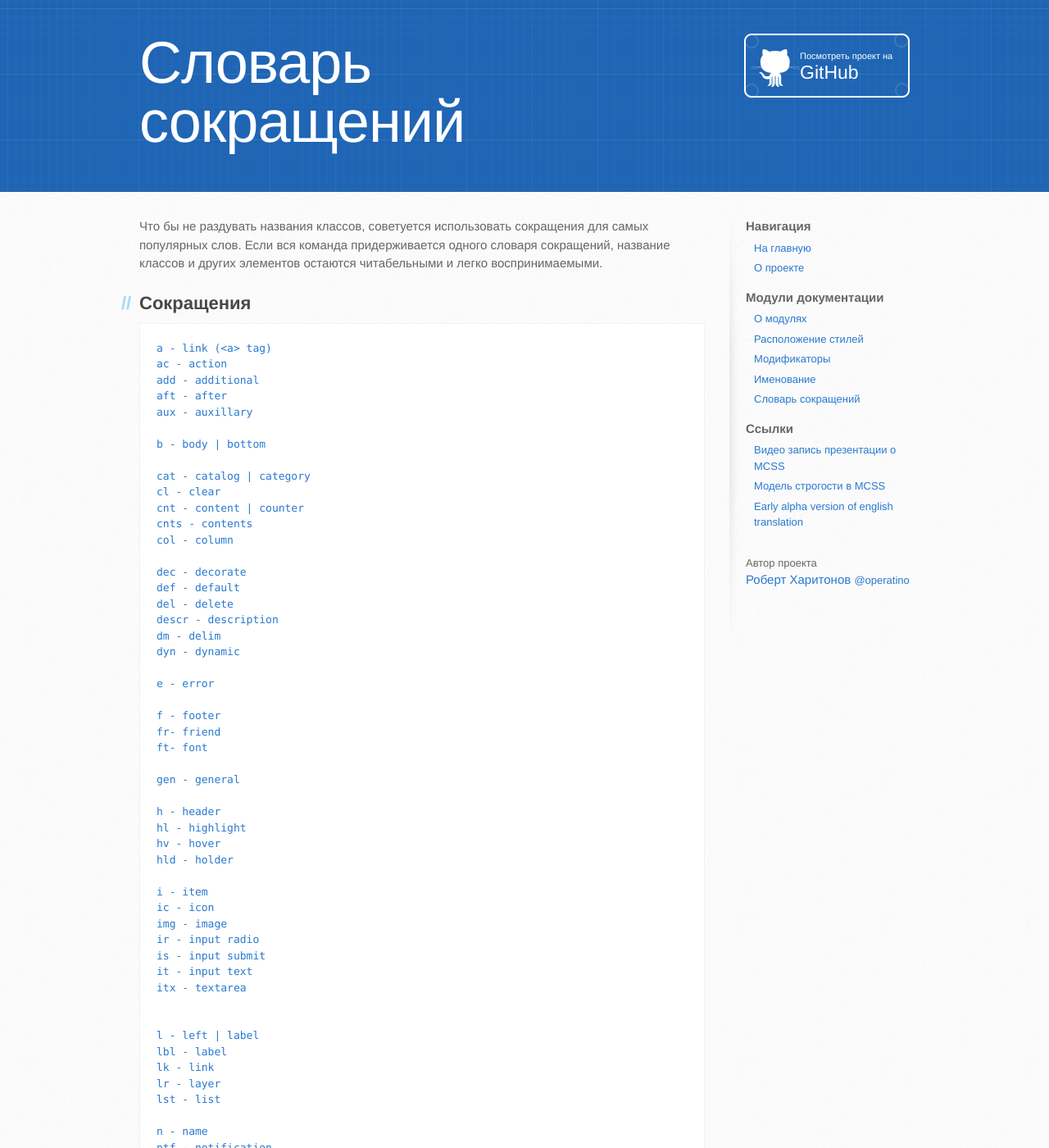
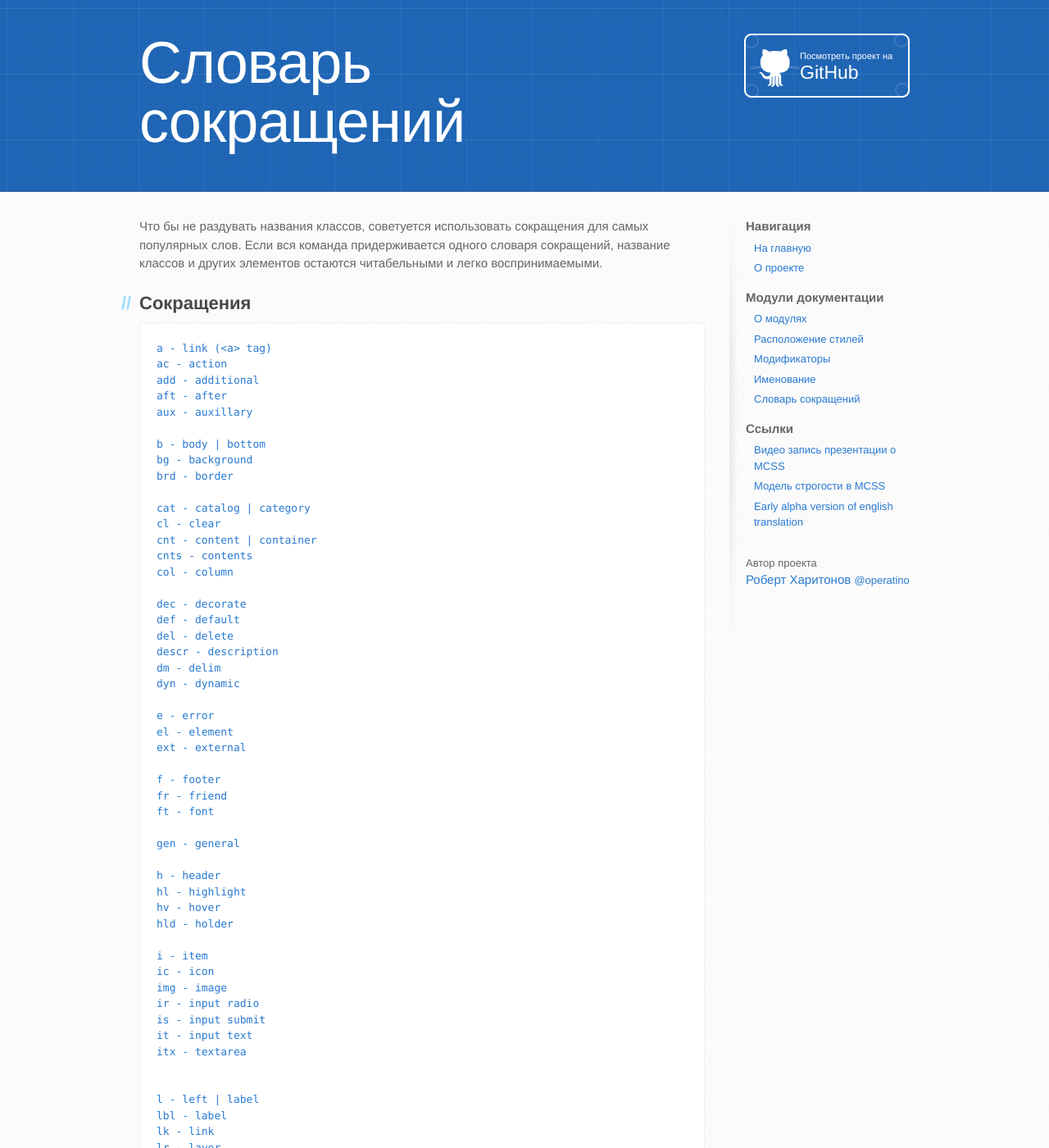
Before and after one commit to robhrt7/MCSS, a Jekyll site: the page built from modules/shorthand_dictionary.md, in a window 1280 px wide and 1400 px high. Shown: the whole window at 82% size. Built offline with Jekyll 4.4.1, drawn with Linux system fonts in a browser that asks for light colours; Markdown is read by kramdown in place of the engine named in the settings; comment, search, counter and statistics services are not loaded; some of the changed text lies outside the part shown.

Commit message:
Update shorthand_dictionary.md, Issue #7

```diff
--- a/modules/shorthand_dictionary.md
+++ b/modules/shorthand_dictionary.md
@@ -16,10 +16,12 @@ context: inner-page
     aux - auxillary
 
     b - body | bottom
+    bg - background
+    brd - border
 
     cat - catalog | category
     cl - clear
-    cnt - content | counter
+    cnt - content | container
     cnts - contents
     col - column
 
@@ -31,10 +33,12 @@ context: inner-page
     dyn - dynamic
 
     e - error
+    el - element
+    ext - external
 
     f - footer
-    fr- friend
-    ft- font
+    fr - friend
+    ft - font
 
     gen - general
 
@@ -58,6 +62,8 @@ context: inner-page
     lr - layer
     lst - list
 
+    mod - module | modifier
+
     n - name
     ntf - notification
     num - number
```
Also changed, not shown: other parts of modules/shorthand_dictionary.md (+1 -0 lines).
